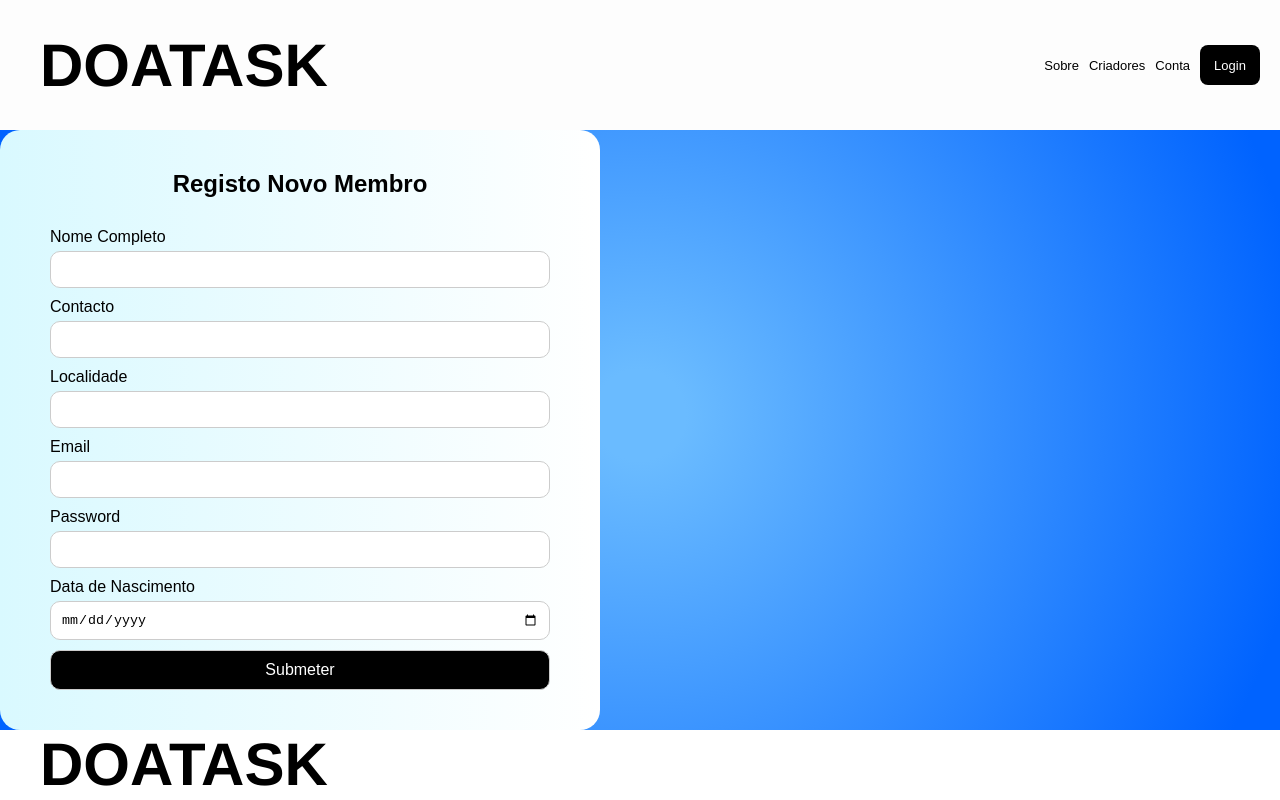
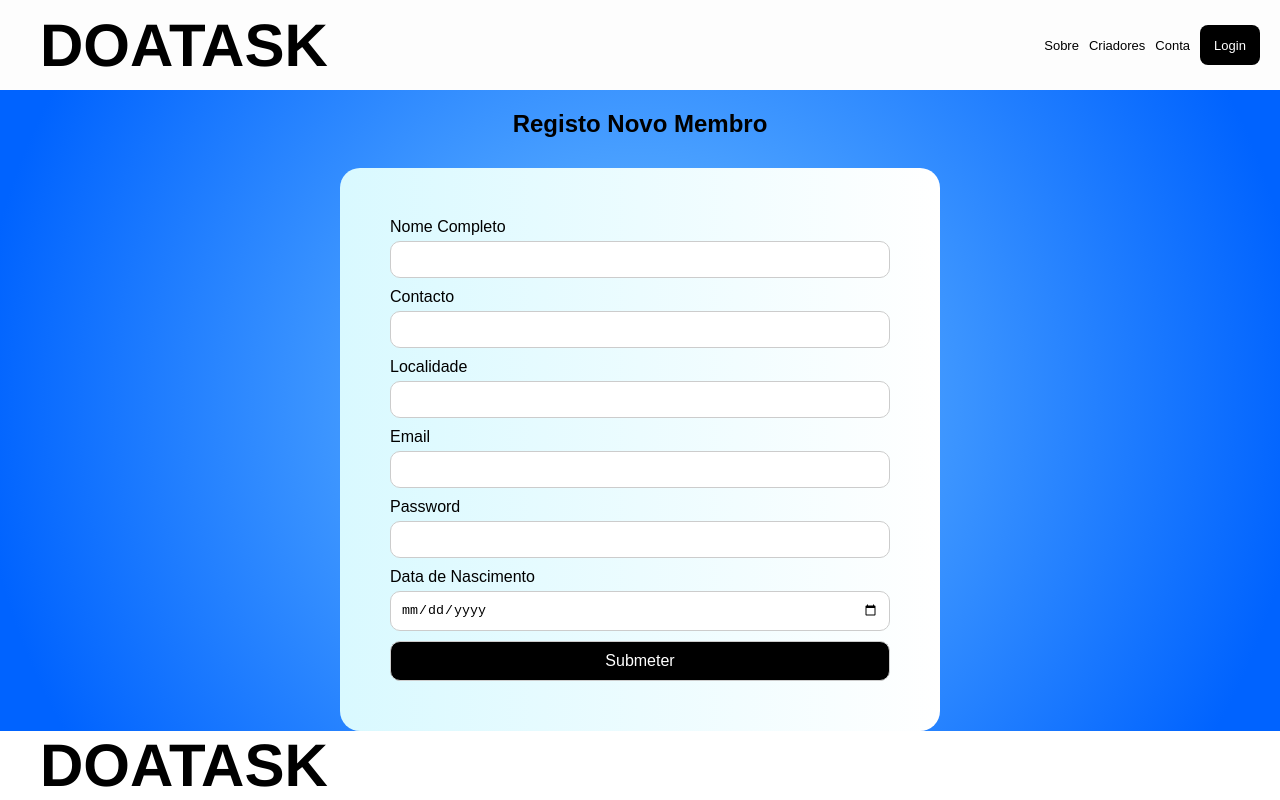
Before and after one commit to David123car7/DoATask, a Next.js app in the folder do-a-task-frontend/: page /auth/signup in a window 1280 px wide. Built offline with nearby package versions, Linux system fonts and the light colour scheme.

Commit message:
Auth pages fixed

```diff
--- a/do-a-task-frontend/app/auth/signin/page.module.css
+++ b/do-a-task-frontend/app/auth/signin/page.module.css
@@ -33,6 +33,14 @@
     margin-bottom: 20px;
 }
 
+.container_form{
+    flex-grow: 1;
+    display: flex;
+    justify-content: center;
+    align-items: center;
+
+}
+
 .container{
     display: flex;
     justify-content: center;
@@ -41,17 +49,13 @@
 
 /*Caixa de  fundo do form*/
 .formBox{
-    display: flex;
     width: fit-content;
     height: fit-content;
+    background-color:transparent;
     border-radius: 20px;
-    padding: 20px;
-    background-color: white;
-    justify-content: center;
-    align-items: center;
-    /*background: rgb(217,249,255);
-    background: linear-gradient(90deg, rgba(217,249,255,1) 0%, rgba(255,255,255,1) 100%);*/
-
+    padding: 50px;
+    background: rgb(217,249,255);
+    background: linear-gradient(90deg, rgba(217,249,255,1) 0%, rgba(255,255,255,1) 100%);
 }
 
 .form{
--- a/do-a-task-frontend/app/auth/signin/page.tsx
+++ b/do-a-task-frontend/app/auth/signin/page.tsx
@@ -59,8 +59,9 @@ export default function SignInForm() {
       <div className={styles.titleBox}>
           <div className={styles.mainTitle}>Sign In</div>
       </div>
-        <div className={styles.container_main}>
-          <div className={styles.formBox}>
+
+        <div className={styles.container_form}>
+            <div className={styles.formBox}>
                 <div className={styles.container}>
                     <form onSubmit={handleSubmit(onSubmit)} className={styles.form}>
                         <div className={styles.inputGroup}>
@@ -81,6 +82,7 @@ export default function SignInForm() {
                   </div>
             </div>
         </div>
+
     </main>
 
         <footer>
--- a/do-a-task-frontend/app/auth/signup/page.module.css
+++ b/do-a-task-frontend/app/auth/signup/page.module.css
@@ -9,13 +9,20 @@
     line-height: 35px;
 }
 .formBox{
-    width: 600px;
-    height: 600px;
+    width: fit-content;
+    height: fit-content;
     background-color:transparent;
     border-radius: 20px;
-    padding: 20px;
+    padding: 50px;
     background: rgb(217,249,255);
     background: linear-gradient(90deg, rgba(217,249,255,1) 0%, rgba(255,255,255,1) 100%);
+}
+
+.container_form{
+    flex-grow: 1;
+    display: flex;
+    justify-content: center;
+    align-items: center;
 
 }
 .title{
@@ -101,3 +108,10 @@
     margin-top: 10px;
     margin-bottom: 20px;
 }
+
+.error_message{
+    color: red;
+    font-size: 14px;
+    margin-top: 5px;
+    text-align: start;
+}
--- a/do-a-task-frontend/app/auth/signup/page.tsx
+++ b/do-a-task-frontend/app/auth/signup/page.tsx
@@ -39,7 +39,7 @@ export default function SignUpForm() {
   };
 
   return (
-        <div className='page'>
+        <div className='page-auth'>
             <header>
                 <div>
                     <h1 className="logo_title">DOATASK</h1>
@@ -56,12 +56,13 @@ export default function SignUpForm() {
 
             <main>
 
+            <div className={styles.titleBox}>
+                  <div className={styles.mainTitle}>Registo Novo Membro</div>
+            </div>
 
-              <div className={styles.formBox}>
-              <div className={styles.titleBox}>
-                <div className={styles.mainTitle}>Registo Novo Membro</div>
-              </div>
-                <div className={styles.container}>
+              <div className={styles.container_form}>
+                <div className={styles.formBox}>
+                  <div className={styles.container}>
 
                     <form onSubmit={handleSubmit(onSubmit)} className={styles.form}>
 
@@ -98,8 +99,10 @@ export default function SignUpForm() {
                         {errors.root?.serverError && (<p style={{ color: 'red' }}>{errors.root.serverError.message}</p>)}
                         {successMessage && <p className={styles.sucess_message}>{successMessage}</p>}
                     </form>
-                </div>
+                  </div>
               </div>
+              </div>
+
             </main>
 
                 <footer>
--- a/do-a-task-frontend/app/globals.css
+++ b/do-a-task-frontend/app/globals.css
@@ -78,6 +78,11 @@ button{
   font-size: 15px;
 }
 
+main{
+  display: flex;
+  flex-direction: column;
+  flex-grow: 1;
+}
 
 
 .sucess_message{
```
